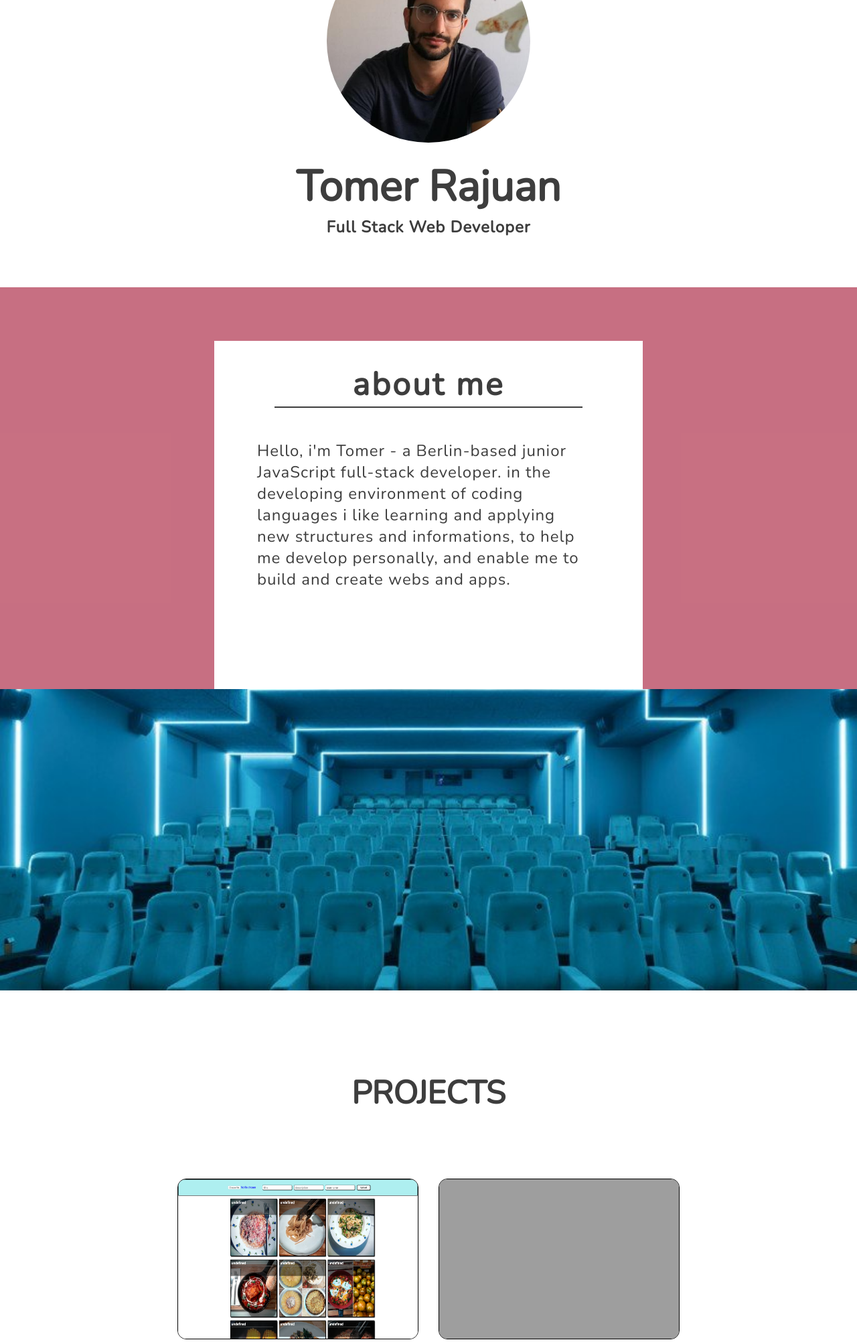
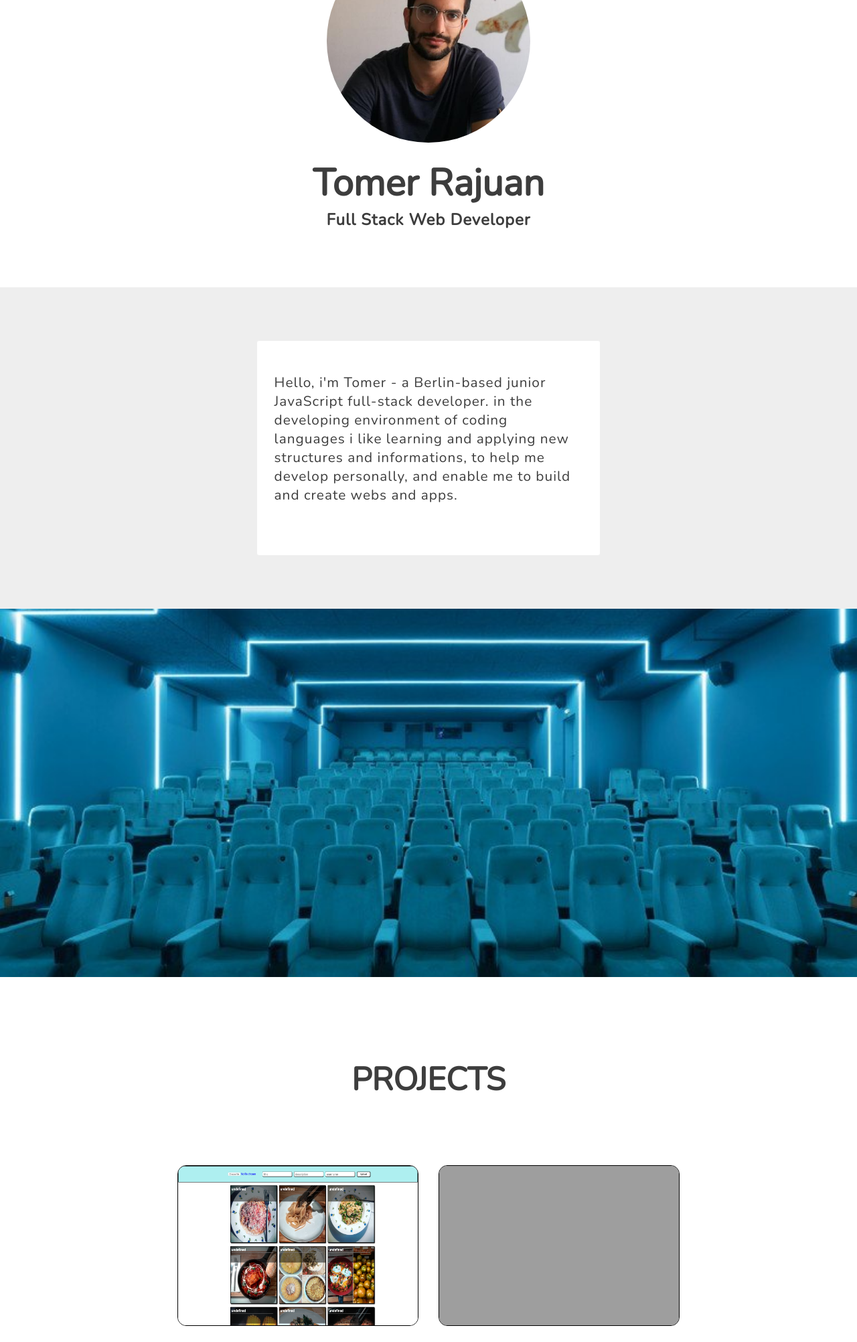
Before and after one commit to tomerrajuan/portfolio, a PHP site: page / in a window 1280 px wide. Shown: the part 371-2375 px from the top of the page at 67% size. Run offline with PHP 8.4, Linux system fonts and the light colour scheme; some libraries are stand-ins or nearby versions; grey boxes are pictures that could not be loaded.

Commit message:
added composer.json

```diff
--- /dev/null
+++ b/composer.json
@@ -0,0 +1,3 @@
+{
+
+}
--- a/index.html
+++ b/index.html
@@ -51,7 +51,7 @@
     </div>
     <section id="about">
       <div class="about-box">
-        <h1>about me</h1>
+        <!-- <h1>about me</h1> -->
         <p>
           Hello, i'm Tomer - a Berlin-based junior JavaScript full-stack
           developer. in the developing environment of coding languages i like
--- a/style.css
+++ b/style.css
@@ -5,7 +5,7 @@
 }
 .parallax {
   background-image: url("parallax.jpg");
-  min-height: 450px;
+  min-height: 550px;
   background-attachment: fixed;
   background-position: center;
   background-repeat: no-repeat;
@@ -96,7 +96,7 @@ header.on {
 
 }
 #welcome h1 {
-  font-size: 4rem;
+  font-size: 3.5rem;
 }
 #welcome h3 {
   font-size: 1.5rem;
@@ -164,36 +164,36 @@ margin-top: -10vh;
 #about {
   display: flex;
   flex-direction: column;
-  height: 75vh;
+  height: 60vh;
   width: 100vw;
   align-items: center;
-  background-color: rgba(186, 76, 99, 0.8);
-
+  background-color: rgb(238, 238, 238);
 }
 .about-box {
-    background-color: rgb(238, 238, 238);
-  width: 50vw;
-  height: 70vh;
+  width: 40vw;
+  height: 40vh;
   justify-content: center;
   background: white;
   margin-top: 10vh;
+  border-radius: 3px;
+  display: flex;
 }
 #about h1 {
-  width: 36vw;
-  margin-left: 7vw;
+  width: 20vw;
+  margin-left: 10vw;
   text-align: center;
   border-bottom: 2px solid rgb(61, 61, 61);
   color: rgb(61, 61, 61);
-  font-size: 3rem;
+  font-size: 2.5rem;
   margin-top: 4vh;
   letter-spacing: 3px;
 }
 #about p {
-  width: 38vw;
-  margin-left: 5vw;
+  width: 36vw;
+  justify-content: center;
   letter-spacing: 1px;
   color: rgb(61, 61, 61);
-  font-size: 1.5rem;
+  font-size: 1.3rem;
   margin-top: 6vh;
 }
 
@@ -215,14 +215,14 @@ margin-top: -10vh;
 }
 .projects {
   height: auto;
-  width: 80vw;
+  width: 90vw;
   display: flex;
   flex-wrap: wrap;
   flex-grow: 4;
   justify-content: space-evenly;
   text-align: center;
   color: rgb(61, 61, 61);
-  margin-left: 10vw;
+  margin-left: 5vw;
   margin-bottom: 10vh;
   justify-content: center;
 }
```
Also changed, not shown: 1 other file.
